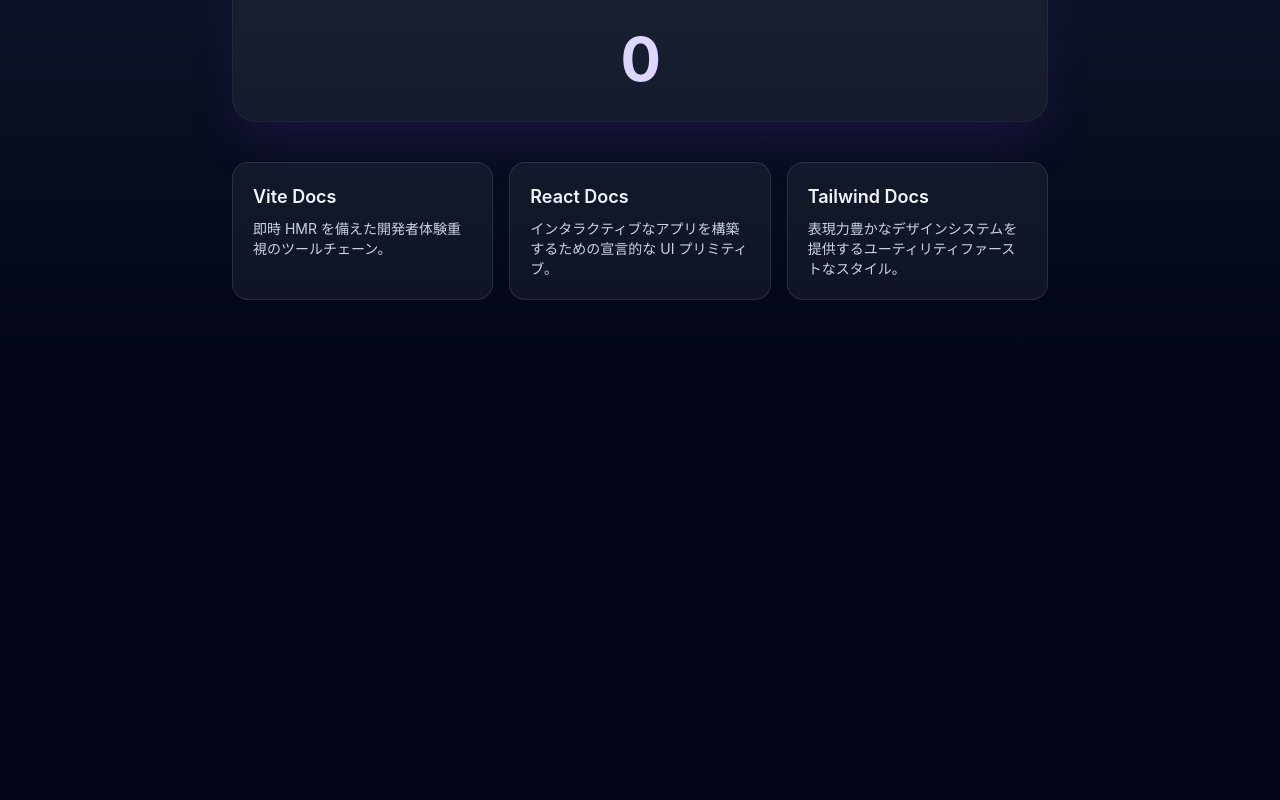
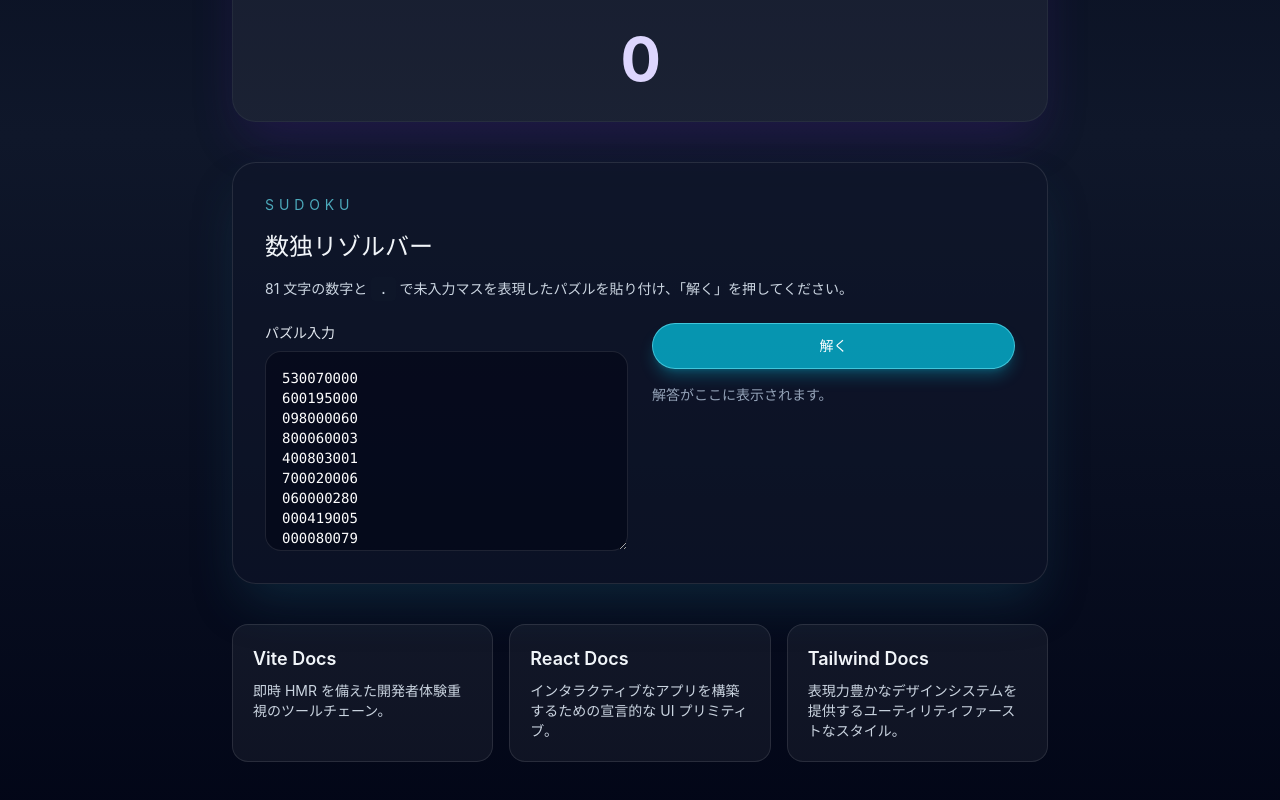
Before and after one commit to novogrammer/hello-codex-react, a React (Vite) app: page / in a window 1280 px wide. Shown: the part 554-1354 px from the top of the page. Before the commit the page ends 918 px from the top, so only its background shows below. Built offline with nearby package versions, Linux system fonts and the light colour scheme.

Commit message:
プロンプト「数独リゾルバーを追加したいです。「ステートフルカウンター」の次に配置してください。」

```diff
--- a/src/App.tsx
+++ b/src/App.tsx
@@ -2,8 +2,93 @@
 import reactLogo from './assets/react.svg'
 import viteLogo from '/vite.svg'
 
+const defaultPuzzle = `
+530070000
+600195000
+098000060
+800060003
+400803001
+700020006
+060000280
+000419005
+000080079
+`
+
+type Board = number[][]
+
+const buildEmptyBoard = (): Board => Array.from({ length: 9 }, () => Array(9).fill(0))
+
+const parsePuzzle = (raw: string): Board => {
+  const digits = raw.replace(/[^0-9.]/g, '')
+  if (digits.length !== 81) {
+    throw new Error('81 文字の数字または "." を入力してください。')
+  }
+  const board = buildEmptyBoard()
+  for (let i = 0; i < 81; i++) {
+    const row = Math.floor(i / 9)
+    const col = i % 9
+    const value = digits[i] === '.' ? 0 : Number(digits[i])
+    if (Number.isNaN(value) || value < 0 || value > 9) {
+      throw new Error('無効な文字が含まれています。0-9 または "." のみ使用できます。')
+    }
+    board[row][col] = value
+  }
+  return board
+}
+
+const isValid = (board: Board, row: number, col: number, value: number) => {
+  for (let i = 0; i < 9; i++) {
+    if (board[row][i] === value || board[i][col] === value) {
+      return false
+    }
+  }
+
+  const boxRow = Math.floor(row / 3) * 3
+  const boxCol = Math.floor(col / 3) * 3
+  for (let r = 0; r < 3; r++) {
+    for (let c = 0; c < 3; c++) {
+      if (board[boxRow + r][boxCol + c] === value) {
+        return false
+      }
+    }
+  }
+  return true
+}
+
+const solveBoard = (board: Board, cell = 0): boolean => {
+  if (cell === 81) {
+    return true
+  }
+  const row = Math.floor(cell / 9)
+  const col = cell % 9
+  if (board[row][col] !== 0) {
+    return solveBoard(board, cell + 1)
+  }
+  for (let value = 1; value <= 9; value++) {
+    if (isValid(board, row, col, value)) {
+      board[row][col] = value
+      if (solveBoard(board, cell + 1)) {
+        return true
+      }
+    }
+  }
+  board[row][col] = 0
+  return false
+}
+
+const solveSudoku = (raw: string): Board => {
+  const board = parsePuzzle(raw)
+  if (!solveBoard(board)) {
+    throw new Error('このパズルは解けませんでした。')
+  }
+  return board
+}
+
 function App() {
   const [count, setCount] = useState(0)
+  const [puzzle, setPuzzle] = useState(defaultPuzzle.trim())
+  const [solution, setSolution] = useState<Board | null>(null)
+  const [error, setError] = useState<string | null>(null)
   const resources = [
     {
       title: 'Vite Docs',
@@ -100,6 +185,72 @@
           </div>
         </section>
 
+        <section className="space-y-6 rounded-3xl border border-white/10 bg-slate-900/60 p-8 shadow-2xl shadow-cyan-900/40">
+          <div className="space-y-4">
+            <p className="text-sm uppercase tracking-[0.35em] text-cyan-300/70">Sudoku</p>
+            <h2 className="text-2xl font-semibold">数独リゾルバー</h2>
+            <p className="text-sm text-slate-300">
+              81 文字の数字と <code className="rounded bg-slate-900/60 px-2 py-1">.</code>{' '}
+              で未入力マスを表現したパズルを貼り付け、「解く」を押してください。
+            </p>
+          </div>
+          <div className="grid gap-6 md:grid-cols-2">
+            <label className="flex flex-col gap-2 text-sm text-slate-200">
+              パズル入力
+              <textarea
+                className="min-h-[200px] rounded-2xl border border-white/10 bg-slate-950/60 p-4 font-mono text-sm text-white focus:border-cyan-400 focus:outline-none"
+                value={puzzle}
+                onChange={(event) => {
+                  setPuzzle(event.target.value)
+                  setSolution(null)
+                  setError(null)
+                }}
+              />
+            </label>
+            <div className="space-y-4">
+              <button
+                type="button"
+                className="w-full rounded-full border border-cyan-300/60 bg-cyan-500/80 px-6 py-3 text-sm font-semibold text-white shadow-lg shadow-cyan-500/30 transition hover:bg-cyan-400"
+                onClick={() => {
+                  try {
+                    const solved = solveSudoku(puzzle)
+                    setSolution(solved.map((row) => [...row]))
+                    setError(null)
+                  } catch (err) {
+                    setSolution(null)
+                    setError(err instanceof Error ? err.message : '不明なエラーが発生しました。')
+                  }
+                }}
+              >
+                解く
+              </button>
+              {error ? (
+                <p className="rounded-2xl border border-red-500/40 bg-red-500/10 p-4 text-sm text-red-200">
+                  {error}
+                </p>
+              ) : solution ? (
+                <div className="space-y-2">
+                  <p className="text-sm text-slate-300">解答</p>
+                  <div className="grid grid-cols-9 gap-1 text-center font-mono text-lg text-slate-900">
+                    {solution.flatMap((row, rowIndex) =>
+                      row.map((value, colIndex) => (
+                        <span
+                          key={`${rowIndex}-${colIndex}`}
+                          className="rounded border border-cyan-100 bg-cyan-50/90 py-1"
+                        >
+                          {value}
+                        </span>
+                      )),
+                    )}
+                  </div>
+                </div>
+              ) : (
+                <p className="text-sm text-slate-400">解答がここに表示されます。</p>
+              )}
+            </div>
+          </div>
+        </section>
+
         <section className="grid gap-4 md:grid-cols-3">
           {resources.map((resource) => (
             <a
```
